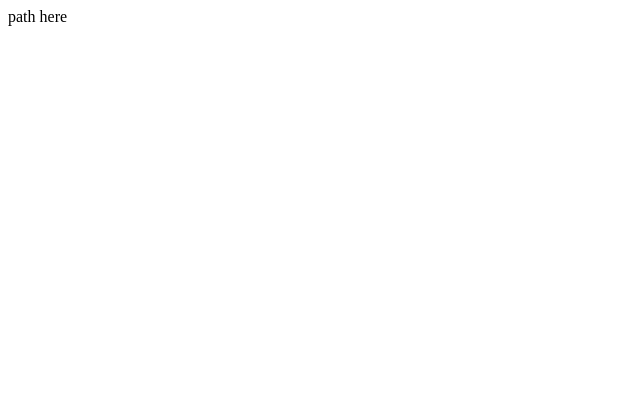
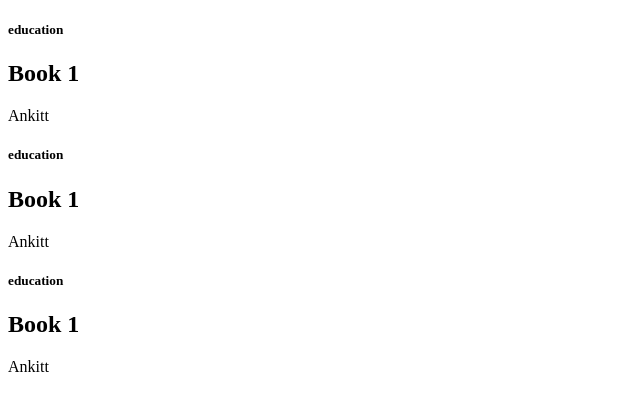
Before and after one commit to ankitt26/Bookstore, a React (Create React App) app: page / in a window 1280 px wide. Shown: the top 410 px of the page, without its empty margins (0-640 px from the left). Built offline with nearby package versions, Linux system fonts and the light colour scheme.

Commit message:
Add Book component

```diff
--- a/package.json
+++ b/package.json
@@ -6,6 +6,7 @@
     "@testing-library/jest-dom": "^5.16.5",
     "@testing-library/react": "^13.4.0",
     "@testing-library/user-event": "^13.5.0",
+    "prop-types": "^15.8.1",
     "react": "^18.2.0",
     "react-dom": "^18.2.0",
     "react-router-dom": "^6.12.0",
--- a/src/App.js
+++ b/src/App.js
@@ -1,10 +1,11 @@
 import { BrowserRouter, Routes, Route } from 'react-router-dom';
+import Home from './components/Home';
 
 function App() {
   return (
     <BrowserRouter>
       <Routes>
-        <Route path="/" element={<div>path here</div>} />
+        <Route path="/" element={<Home />} />
         <Route path="/categories" element={<div>categories</div>} />
       </Routes>
     </BrowserRouter>
--- /dev/null
+++ b/src/components/Book.js
@@ -0,0 +1,26 @@
+import PropTypes from 'prop-types';
+
+const Book = ({ bookitem }) => {
+  const {
+    id, title, topic, author,
+  } = bookitem;
+  return (
+    <div className="book" id={id}>
+      <h5>{topic}</h5>
+      <h2>{title}</h2>
+      <p>{author}</p>
+
+    </div>
+  );
+};
+
+Book.propTypes = {
+  bookitem: PropTypes.shape({
+    id: PropTypes.number.isRequired,
+    title: PropTypes.string.isRequired,
+    topic: PropTypes.string.isRequired,
+    author: PropTypes.string.isRequired,
+  }).isRequired,
+};
+
+export default Book;
--- /dev/null
+++ b/src/components/Home.js
@@ -0,0 +1,29 @@
+import Book from './Book';
+
+const Home = () => {
+  const BookList = [
+    {
+      id: 1,
+      title: 'Book 1',
+      topic: 'education',
+      author: 'Ankitt',
+    },
+    {
+      id: 2,
+      title: 'Book 1',
+      topic: 'education',
+      author: 'Ankitt',
+    },
+    {
+      id: 3,
+      title: 'Book 1',
+      topic: 'education',
+      author: 'Ankitt',
+    },
+  ];
+
+  return (
+    BookList.map((value) => <Book key={value.id} bookitem={value} />));
+};
+
+export default Home;
```
Also changed, not shown: src/components/Navbar.js (deleted, +0 -19 lines), 1 other file (tests, documents, lock files or other folders).
